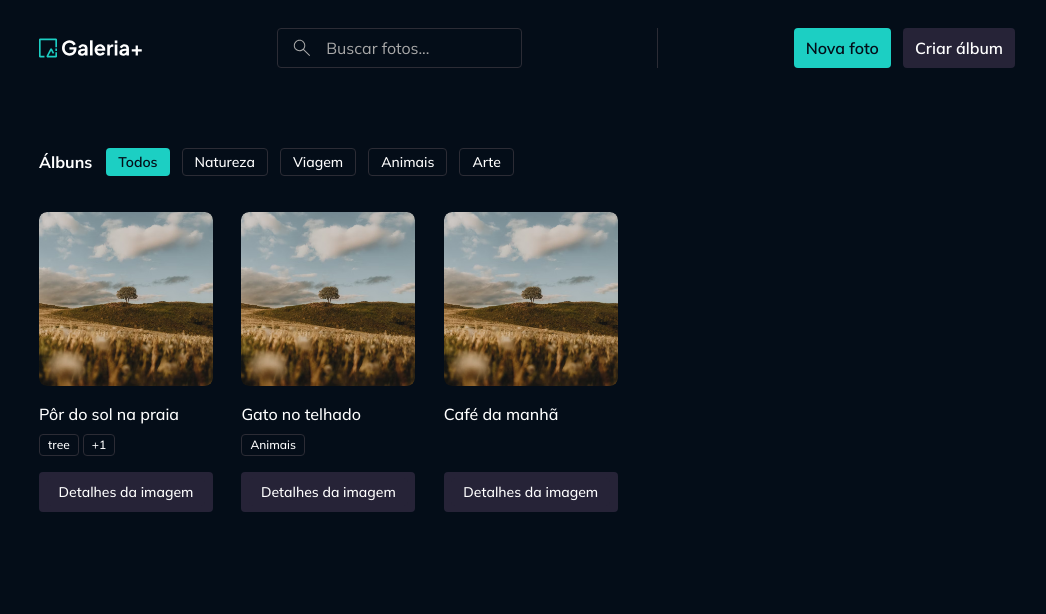
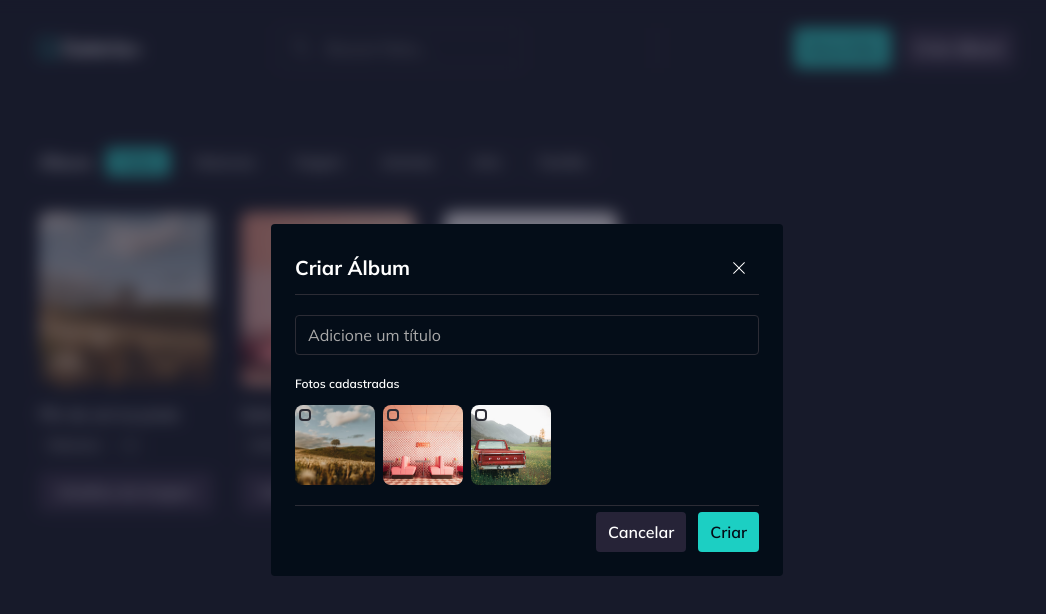
Before and after one commit to ThiagoS5/gallery-plus, a React (Vite) app: page / in a window 1280 px wide. Both pictures are taken after a click on the button "Criar álbum". Shown: the top 614 px of the page, without its empty margins (113-1159 px from the left). Built offline with nearby package versions, Linux system fonts and the light colour scheme.

Commit message:
feat: add album and photo dialog components, integrate mock data for albums and photos

```diff
--- a/src/components/organism/main-header.tsx
+++ b/src/components/organism/main-header.tsx
@@ -1,6 +1,8 @@
 import cx from "classnames";
 import { Link } from "react-router";
 import Logo from "../../assets/images/galeria-plus-full-logo.svg?react";
+import AlbumNewDialog from "../../contexts/albums/components/album-new-dialog";
+import PhotoNewDialog from "../../contexts/photos/components/photo-new-dialog";
 import PhotosSearch from "../../contexts/photos/components/photos-search";
 import Button from "../atom/button";
 import Container from "../atom/container";
@@ -20,8 +22,10 @@ export default function MainHeader({ className, ...props }: MainHeaderProps) {
       <PhotosSearch />
       <Divider orientation="vertical" className="h-10" />
       <div className="flex items-center gap-3">
-        <Button>Nova foto</Button>
-        <Button variant="secondary">Criar álbum</Button>
+        <PhotoNewDialog trigger={<Button>Nova foto</Button>} />
+        <AlbumNewDialog
+          trigger={<Button variant="secondary">Criar álbum</Button>}
+        />
       </div>
     </Container>
   );
--- /dev/null
+++ b/src/contexts/albums/components/album-new-dialog.tsx
@@ -0,0 +1,96 @@
+import SelectCheckedBoxIllustration from "../../../assets/images/select-checkbox.svg?react";
+import Button from "../../../components/atom/button";
+import InputText from "../../../components/atom/input-text";
+import Skeleton from "../../../components/atom/skeleton";
+import Text from "../../../components/atom/text";
+import {
+  Dialog,
+  DialogBody,
+  DialogClose,
+  DialogContent,
+  DialogFooter,
+  DialogHeader,
+  DialogTrigger,
+} from "../../../components/molecules/dialog";
+import ImagePreview from "../../../components/molecules/image-preview";
+import { MOCK_PHOTOS_LIST } from "../../../mocks/data";
+import PhotoImageSelectable from "../../photos/components/photo-image-selectable";
+import type { Photo } from "../../photos/models/photo";
+
+interface AlbumNewDialogProps {
+  trigger: React.ReactNode;
+}
+
+export default function albumNewDialog({ trigger }: AlbumNewDialogProps) {
+  // TODO: utilizar na api
+  const isLoadingPhotos = false;
+  const loading = isLoadingPhotos;
+  const photos: Photo[] = MOCK_PHOTOS_LIST;
+
+  function handleTogglePhoto(selected: boolean, photoId: string) {
+    console.log(selected, photoId);
+  }
+
+  return (
+    <Dialog>
+      <DialogTrigger asChild>{trigger}</DialogTrigger>
+      <DialogContent>
+        <DialogHeader>Criar Álbum</DialogHeader>
+        <DialogBody className="flex flex-col gap-5">
+          <InputText placeholder="Adicione um título" maxLength={155} />
+          <div className="space-y-3">
+            <Text as="div" variant="label-small">
+              Fotos cadastradas
+            </Text>
+            {!loading && photos.length > 0 && (
+              <div className="flex flex-wrap gap-2">
+                {photos.map((photo) => (
+                  <PhotoImageSelectable
+                    key={photo.id}
+                    src={`/images/${photo.imageId}`}
+                    title={photo.title}
+                    imageClassName="w-20 h-20"
+                    onSelectImage={(selected) =>
+                      handleTogglePhoto(selected, photo.id)
+                    }
+                  />
+                  // <ImagePreview
+                  //   key={photo.id}
+                  //   src={`/images/${photo.imageId}`}
+                  //   title={photo.title}
+                  //   className="w-20 h-20"
+                  // />
+                ))}
+              </div>
+            )}
+            {loading && (
+              <div className="flex flex-wrap gap-2">
+                {Array.from({ length: 4 }).map((_, index) => (
+                  <Skeleton
+                    // biome-ignore lint/suspicious/noArrayIndexKey: <explanation>
+                    key={`photo-loading-${index}`}
+                    className="w-20 h-20 rounded-lg"
+                  />
+                ))}
+              </div>
+            )}
+            {!loading && photos.length === 0 && (
+              <div className="w-full flex flex-col justify-center items-center gap-3">
+                <SelectCheckedBoxIllustration />
+                <Text variant="paragraph-medium" className="text-center">
+                  Nenhuma foto disponível para seleção
+                </Text>
+              </div>
+            )}
+          </div>
+        </DialogBody>
+        <DialogFooter>
+          <DialogClose asChild>
+            <Button variant="secondary">Cancelar</Button>
+          </DialogClose>
+          <Button>Criar</Button>
+        </DialogFooter>
+      </DialogContent>
+    </Dialog>
+  );
+}
--- /dev/null
+++ b/src/contexts/photos/components/photo-image-selectable.tsx
@@ -0,0 +1,51 @@
+import { useId, useState } from "react";
+import ImagePreview from "../../../components/molecules/image-preview";
+import InputCheckbox from "../../../components/molecules/input-checkbox";
+import { tv } from "tailwind-variants";
+
+export const photoImageSelectableVariants = tv({
+  base: `rounded-lg relative cursor-pointer `,
+  variants: {
+    select: {
+      true: "outline-2 outline-accent-brand",
+    },
+  },
+});
+
+interface photoImageSelectableProps
+  extends React.ComponentProps<typeof ImagePreview> {
+  selected?: boolean;
+  onSelectImage?: (selected: boolean) => void;
+}
+export default function photoImageSelectable({
+  selected,
+  className,
+  onSelectImage,
+  ...props
+}: photoImageSelectableProps) {
+  const [isSelected, setIsSelected] = useState(selected);
+  const checkboxId = useId();
+  function handleSelect() {
+    const newValue = !isSelected;
+    setIsSelected(newValue);
+    onSelectImage?.(newValue);
+  }
+  return (
+    <label
+      htmlFor={checkboxId}
+      className={photoImageSelectableVariants({
+        className,
+        select: isSelected,
+      })}
+    >
+      <InputCheckbox
+        id={checkboxId}
+        size="sm"
+        checked={isSelected}
+        onChange={handleSelect}
+        className="absolute top-1 left-1"
+      />
+      <ImagePreview {...props} />
+    </label>
+  );
+}
--- a/src/contexts/photos/components/photo-new-dialog.tsx
+++ b/src/contexts/photos/components/photo-new-dialog.tsx
@@ -16,6 +16,7 @@ import {
 import ImagePreview from "../../../components/molecules/image-preview";
 import InputSingleFile from "../../../components/molecules/input-single-file";
 import type { Album } from "../../albums/models/album";
+import { MOCK_ALBUMS_LIST } from "../../../mocks/data";
 
 interface PhotoNewDialog {
   trigger: React.ReactNode;
@@ -26,10 +27,7 @@ export default function photoNewDialog({ trigger }: PhotoNewDialog) {
   // TODO: mock
   const isLoadingAlbum = false;
   const loading = isLoadingAlbum;
-  const mockAlbum: Album[] = [
-    { id: "1", title: "tree" },
-    { id: "a2", title: "Paisagens" },
-  ];
+  const mockAlbum: Album[] = MOCK_ALBUMS_LIST;
   return (
     <Dialog>
       <DialogTrigger>{trigger}</DialogTrigger>
@@ -50,6 +48,7 @@ export default function photoNewDialog({ trigger }: PhotoNewDialog) {
           />
           <div className="space-y-3">
             <Text variant="label-small">Selecionar álbuns</Text>
+            <div className="flex flex-wrap gap-3">
               {!loading &&
                 mockAlbum.length > 0 &&
                 mockAlbum.map((album) => (
@@ -58,20 +57,26 @@ export default function photoNewDialog({ trigger }: PhotoNewDialog) {
                     variant="ghost"
                     size="sm"
                     className="truncate"
-                ></Button>
+                  >
+                    {album.title}
+                  </Button>
                 ))}
               {loading &&
                 Array.from({ length: 5 }).map((_, index) => (
+                  <Skeleton
                     // biome-ignore lint/suspicious/noArrayIndexKey: <explanation>
-                <Skeleton className="h-7 w-20" key={`album-loading-${index}`} />
+                    key={`album-loading-${index}`}
+                    className="h-7 w-20"
+                  />
                 ))}
+            </div>
           </div>
         </DialogBody>
         <DialogFooter>
           <DialogClose asChild>
             <Button variant="secondary">Cancelar</Button>
+          </DialogClose>
           <Button>Adicionar</Button>
-          </DialogClose>
         </DialogFooter>
       </DialogContent>
     </Dialog>
--- /dev/null
+++ b/src/mocks/data.ts
@@ -0,0 +1,38 @@
+import type { Album } from "../contexts/albums/models/album";
+import type { Photo } from "../contexts/photos/models/photo";
+
+export const MOCK_ALBUM_NATUREZA: Album = { id: "a1", title: "Natureza" };
+export const MOCK_ALBUM_VIAGEM: Album = { id: "a2", title: "Viagem" };
+export const MOCK_ALBUM_ANIMAIS: Album = { id: "a3", title: "Animais" };
+export const MOCK_ALBUMS_LIST: Album[] = [
+  MOCK_ALBUM_NATUREZA,
+  MOCK_ALBUM_VIAGEM,
+  MOCK_ALBUM_ANIMAIS,
+  { id: "a4", title: "Arte" },
+  { id: "a5", title: "Família" },
+];
+export const MOCK_PHOTO_PRAIA: Photo = {
+  id: "p1",
+  title: "Pôr do sol na praia",
+  imageId: "portrait-tree.png",
+  albums: [MOCK_ALBUM_NATUREZA, MOCK_ALBUM_VIAGEM],
+};
+
+export const MOCK_PHOTO_GATO: Photo = {
+  id: "p2",
+  title: "Gato no telhado",
+  imageId: "wide-cafeteria.png",
+  albums: [MOCK_ALBUM_ANIMAIS],
+};
+
+export const MOCK_PHOTO_CAFE: Photo = {
+  id: "p3",
+  title: "Café da manhã",
+  imageId: "wide-car.png",
+  albums: [],
+};
+export const MOCK_PHOTOS_LIST: Photo[] = [
+  MOCK_PHOTO_PRAIA,
+  MOCK_PHOTO_GATO,
+  MOCK_PHOTO_CAFE,
+];
--- a/src/pages/page-home.tsx
+++ b/src/pages/page-home.tsx
@@ -1,44 +1,12 @@
 import Container from "../components/atom/container";
 import AlbumsFilter from "../contexts/albums/components/albums-filter";
 import PhotosList from "../contexts/photos/components/photos-list";
-
+import { MOCK_ALBUMS_LIST, MOCK_PHOTOS_LIST } from "../mocks/data";
 export default function PageHome() {
   return (
     <Container>
-      <AlbumsFilter
-        albums={[
-          { id: "1", title: "Natureza" },
-          { id: "2", title: "Viagem" },
-          { id: "3", title: "Animais" },
-          { id: "4", title: "Arte" },
-        ]}
-        className="mb-9"
-      />
-      <PhotosList
-        photos={[
-          {
-            id: "1",
-            title: "Pôr do sol na praia",
-            imageId: "portrait-tree.png",
-            albums: [
-              { id: "1", title: "tree" },
-              { id: "a2", title: "Paisagens" },
-            ],
-          },
-          {
-            id: "p2",
-            title: "Gato no telhado",
-            imageId: "portrait-tree.png",
-            albums: [{ id: "a3", title: "Animais" }],
-          },
-          {
-            id: "p3",
-            title: "Café da manhã",
-            imageId: "portrait-tree.png",
-            albums: [],
-          },
-        ]}
-      />
+      <AlbumsFilter albums={MOCK_ALBUMS_LIST} className="mb-9" />
+      <PhotosList photos={MOCK_PHOTOS_LIST} />
     </Container>
   );
 }
--- a/src/pages/page-photo-details.tsx
+++ b/src/pages/page-photo-details.tsx
@@ -7,6 +7,7 @@ import ImagePreview from "../components/molecules/image-preview";
 import AlbumsListSelectable from "../contexts/albums/components/albums-list-selectable";
 import PhotosNavigator from "../contexts/photos/components/photos-navigator";
 import type { Photo } from "../contexts/photos/models/photo";
+import { MOCK_ALBUMS_LIST } from "../mocks/data";
 
 export default function PagePhotoDetails() {
   const { id } = useParams();
@@ -55,13 +56,7 @@ export default function PagePhotoDetails() {
           <Text as="h3" variant="heading-medium" className="mb-6">
             Álbuns
           </Text>
-          <AlbumsListSelectable
-            photo={photo}
-            albums={[
-              { id: "1", title: "Familia" },
-              { id: "a2", title: "Paisagens" },
-            ]}
-          />
+          <AlbumsListSelectable photo={photo} albums={MOCK_ALBUMS_LIST} />
         </div>
       </div>
     </Container>
```
Lines whose indentation alone changed are shown as unchanged.
